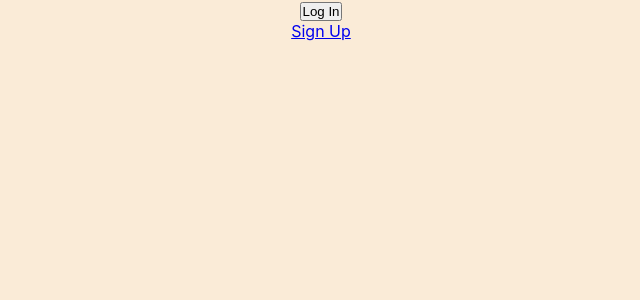
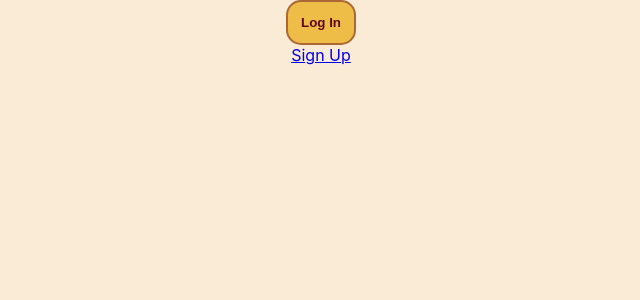
Before and after one commit to SchoolOfCode/final-project_front-end-full-stack-fam, a React (Create React App) app in the folder frontend-final-project/: page / in a window 1280 px wide. Shown: the top 300 px of the page, without its empty margins (319-959 px from the left). Built offline with nearby package versions, Linux system fonts and the light colour scheme.

Commit message:
added button style variables at root level in app.css and styled button components in app.css

```diff
--- a/frontend-final-project/public/index.html
+++ b/frontend-final-project/public/index.html
@@ -1,6 +1,7 @@
 <!DOCTYPE html>
 <html lang="en">
   <head>
+    <link href='https://fonts.googleapis.com/css?family=Quicksand' rel='stylesheet'>
     <meta charset="utf-8" />
     <link rel="icon" href="%PUBLIC_URL%/favicon.ico" />
     <meta name="viewport" content="width=device-width, initial-scale=1" />
--- a/frontend-final-project/src/components/App/App.css
+++ b/frontend-final-project/src/components/App/App.css
@@ -2,37 +2,30 @@
   text-align: center;
 }
 
-.App-logo {
-  height: 40vmin;
-  pointer-events: none;
+:root{
+
+  /*BUTTON VARIABLES*/
+
+  /*button background color*/
+  --btn-bg-clr: #EDBD48;
+
+  /*button text color*/
+  --btn-txt-clr:  #5F061E;
+
 }
 
-@media (prefers-reduced-motion: no-preference) {
-  .App-logo {
-    animation: App-logo-spin infinite 20s linear;
-  }
+button{
+  background-color: var(--btn-bg-clr);
+  color: var(--btn-txt-clr);
+  border: none;
+  padding: 1%;
+  border-radius: 15px;
+  font-weight: bold;
+  transition: 0.3s;
+  border: 2px solid #5f061e76;
 }
 
-.App-header {
-  background-color: #282c34;
-  min-height: 100vh;
-  display: flex;
-  flex-direction: column;
-  align-items: center;
-  justify-content: center;
-  font-size: calc(10px + 2vmin);
-  color: white;
+button:hover{
+  background-color: var(--btn-txt-clr);
+  color: var(--btn-bg-clr);
 }
-
-.App-link {
-  color: #61dafb;
-}
-
-@keyframes App-logo-spin {
-  from {
-    transform: rotate(0deg);
-  }
-  to {
-    transform: rotate(360deg);
-  }
-}
```
